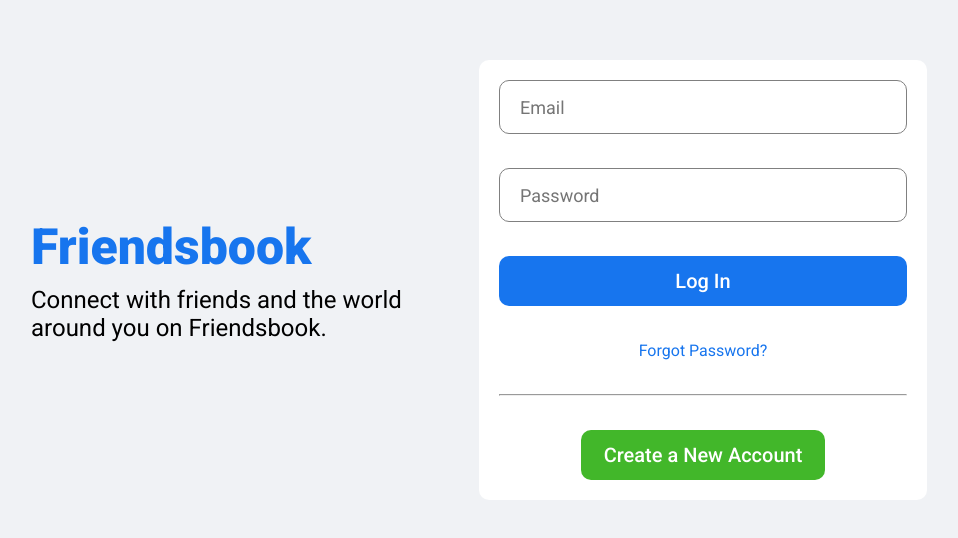
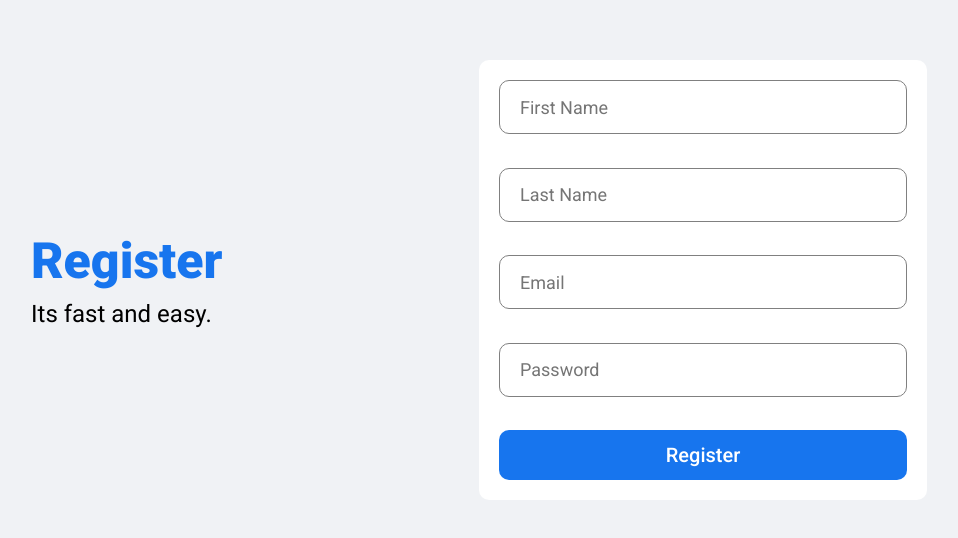
Before and after one commit to Karla-Abad/friendsbook, a React (Create React App) app in the folder client/: page / in a window 1280 px wide. Shown: the part 120-658 px from the top of the page, without its empty margins (161-1119 px from the left). Built offline with nearby package versions, Linux system fonts and the light colour scheme.

Commit message:
App.js update
Small change.

```diff
--- a/client/src/App.js
+++ b/client/src/App.js
@@ -4,7 +4,7 @@
 import Register from "./pages/register/Register";
 
 function App() {
-  return <Login />;
+  return <Register />;
 }
 
 export default App;
```
